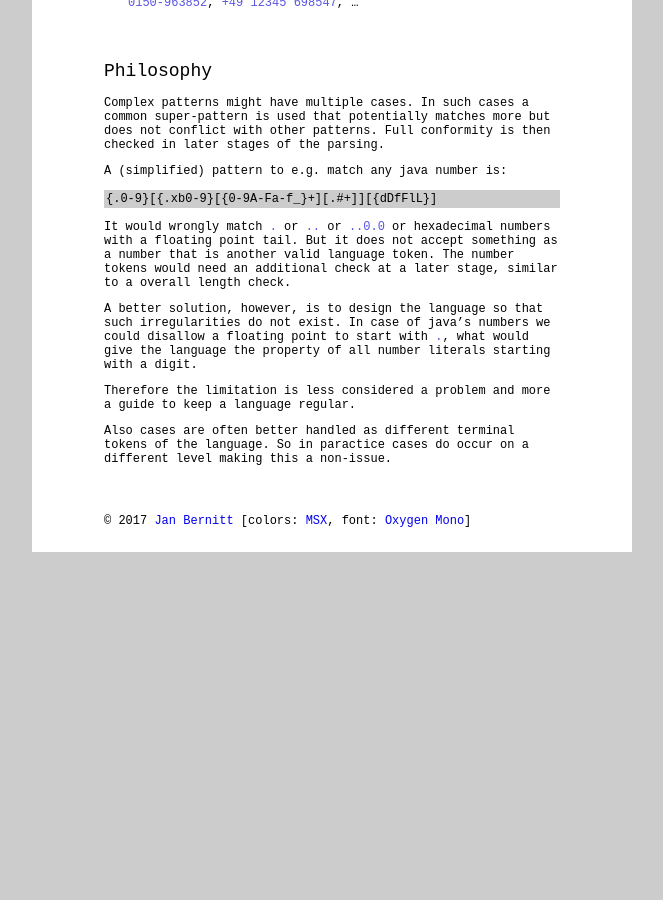
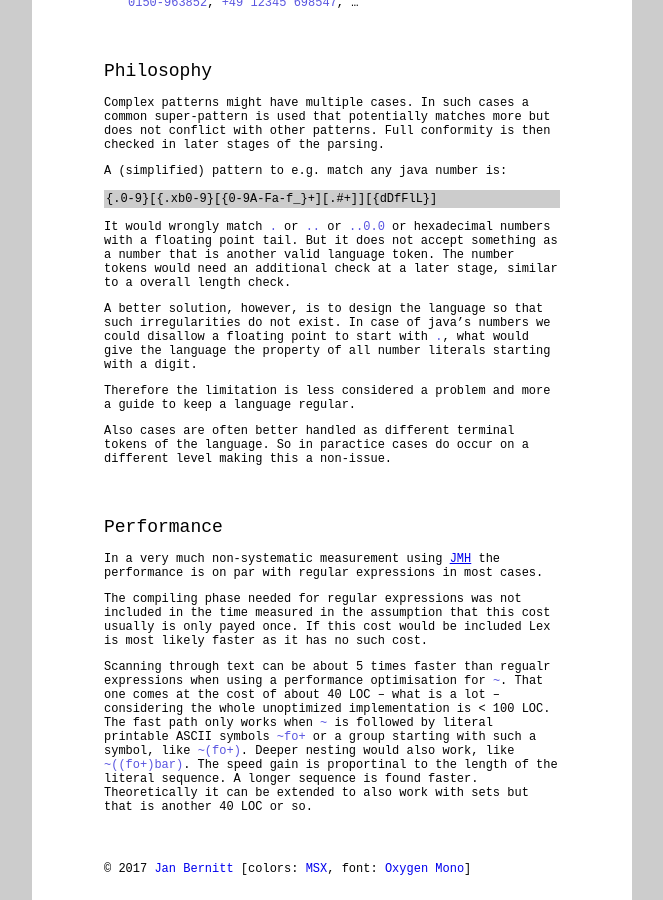
Before and after one commit to jbee/jbee.github.io, a Jekyll site: the page built from lex.md, in a window 1280 px wide and 900 px high, scrolled down 2611 px. Shown: the whole window, without its empty margins (308-971 px from the left). Built offline with Jekyll 4.4.1, drawn with Linux system fonts in a browser that asks for light colours; some web fonts are replaced; before the commit the page ends 3163 px from its top, so only the background shows below that.

Commit message:
performance

```diff
--- a/lex.md
+++ b/lex.md
@@ -209,3 +209,29 @@ and more a guide to keep a language regular.
 Also cases are often better handled as different
 terminal tokens of the language. So in paractice cases
 do occur on a different level making this a non-issue.
+
+
+## Performance
+In a very much non-systematic measurement using [JMH](http://openjdk.java.net/projects/code-tools/jmh/)
+the performance is on par with regular expressions in
+most cases.
+
+The compiling phase needed for regular expressions was
+not included in the time measured in the assumption
+that this cost usually is only payed once.
+If this cost would be included Lex is most likely
+faster as it has no such cost.
+
+Scanning through text can be about 5 times faster than
+regualr expressions when using a performance optimisation
+for `~`. That one comes at the cost of about 40 LOC --
+what is a lot -- considering the whole unoptimized
+implementation is < 100 LOC.
+The fast path only works when `~` is followed by
+literal printable ASCII symbols `~fo+` or a group
+starting with such a symbol, like `~(fo+)`.
+Deeper nesting would also work, like `~((fo+)bar)`.
+The speed gain is proportinal to the length of the
+literal sequence. A longer sequence is found faster.
+Theoretically it can be extended to also work with sets
+but that is another 40 LOC or so.
```
